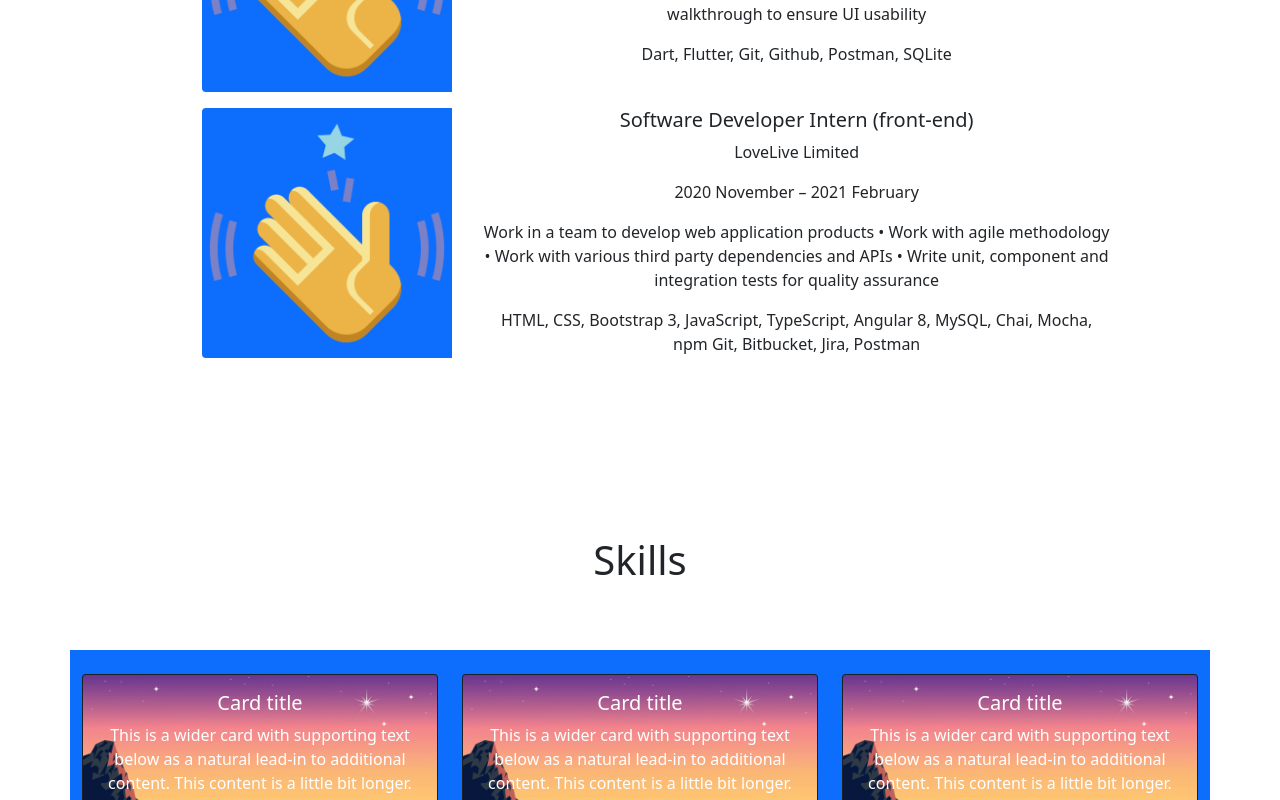
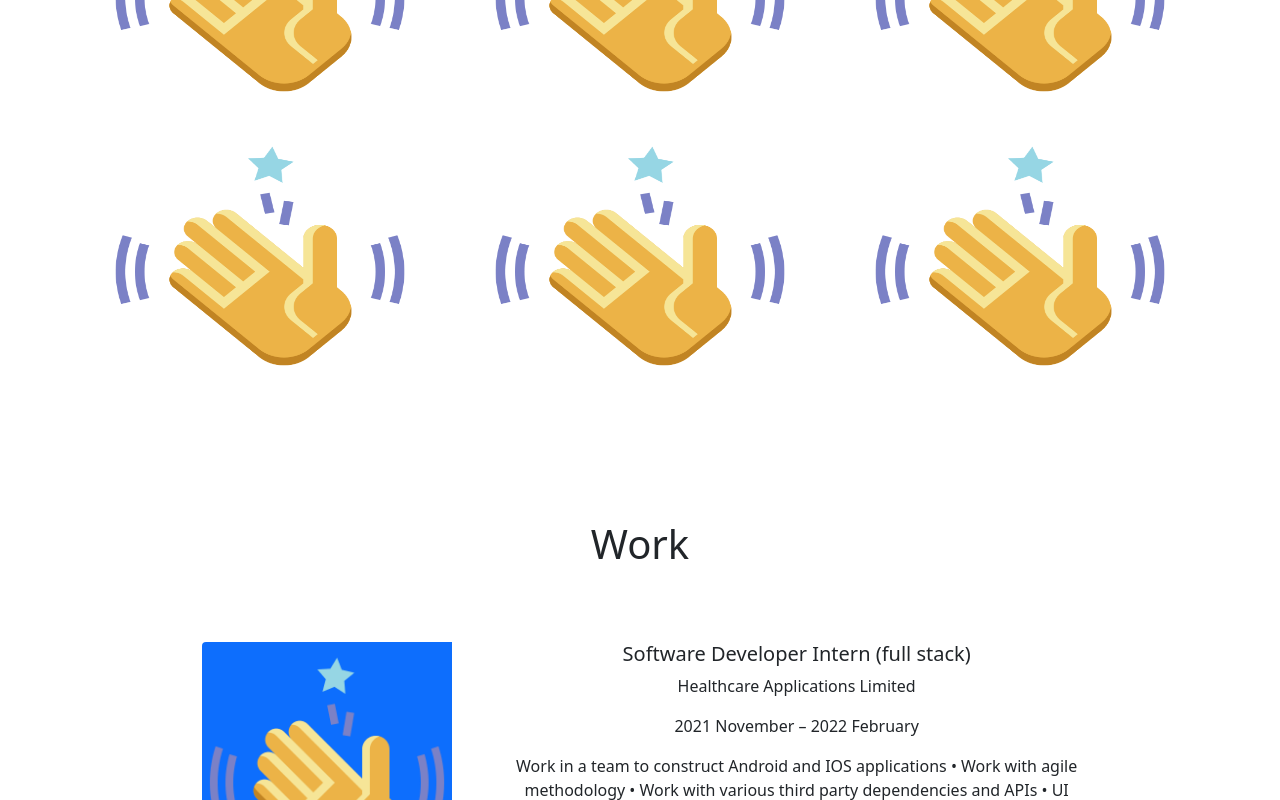
Before and after one commit to kelvinshen00/kelvinshen00.github.io, an Angular app: page / in a window 1280 px wide. Shown: the part 2000-2800 px from the top of the page. Built offline with nearby package versions, Linux system fonts and the light colour scheme.

Commit message:
add skills

```diff
--- a/src/app/app.component.html
+++ b/src/app/app.component.html
@@ -3,6 +3,13 @@
     class="navbar fixed-top navbar-dark bg-dark justify-content-end"
   >
     <div class="container-fluid navbar-content-end">
+      <button
+        type="button"
+        class="btn btn-transparent text-light"
+        (click)="scroll(PastProjectsTarget)"
+      >
+        About Me
+      </button>
       <button
         type="button"
         class="btn btn-transparent text-light"
@@ -42,6 +49,11 @@
       </div>
     </div>
 
+    <!-- About me -->
+    <div class="height-full pt-54" #AboutMeTarget>
+
+    </div>
+
     <!-- Past projects -->
     <div class="height-full pt-54" #PastProjectsTarget>
       <past-projects></past-projects>
@@ -53,11 +65,11 @@
     </div>
 
     <!-- Skills -->
-    <div class="height-full pt-54" #SkillsTarget>
+    <div class="pt-54" #SkillsTarget>
       <skills></skills>
     </div>
 
-    <div class="height-full pt-54" class="footer">
+    <div class="pt-54" class="footer">
       <h2>footer</h2>
     </div>
   </div>
--- a/src/app/skills.component.html
+++ b/src/app/skills.component.html
@@ -1,83 +1,8 @@
-<div class="d-flex flex-column justify-content-evenly height-full">
-    <h1>Skills</h1>
-    <div
-      class="bg-primary row row-cols-1 row-cols-md-3 g-4"
-    >
-      <div class="col">
-        <div class="card bg-dark text-white">
-          <img
-            src="../assets/background.jpg"
-            class="card-img third-height"
-            style="object-fit: cover"
-            alt="image"
-          />
-          <div class="card-img-overlay">
-            <h5 class="card-title">Card title</h5>
-            <p class="card-text">
-              This is a wider card with supporting text below as a natural
-              lead-in to additional content. This content is a little bit
-              longer.
-            </p>
-            <p class="card-text">Last updated 3 mins ago</p>
-          </div>
-        </div>
-      </div>
-      <div class="col">
-        <div class="card bg-dark text-white h-100">
-          <img
-            src="../assets/background.jpg"
-            class="card-img h-100"
-            style="object-fit: cover"
-            alt="image"
-          />
-          <div class="card-img-overlay">
-            <h5 class="card-title">Card title</h5>
-            <p class="card-text">
-              This is a wider card with supporting text below as a natural
-              lead-in to additional content. This content is a little bit
-              longer.
-            </p>
-            <p class="card-text">Last updated 3 mins ago</p>
-          </div>
-        </div>
-      </div>
-      <div class="col">
-        <div class="card bg-dark text-white h-100">
-          <img
-            src="../assets/background.jpg"
-            class="card-img h-100"
-            style="object-fit: cover"
-            alt="image"
-          />
-          <div class="card-img-overlay">
-            <h5 class="card-title">Card title</h5>
-            <p class="card-text">
-              This is a wider card with supporting text below as a natural
-              lead-in to additional content. This content is a little bit
-              longer.
-            </p>
-            <p class="card-text">Last updated 3 mins ago</p>
-          </div>
-        </div>
-      </div>
-      <div class="col">
-        <div class="card bg-dark text-white h-100">
-          <img
-            src="../assets/background.jpg"
-            class="card-img h-100"
-            style="object-fit: cover"
-            alt="image"
-          />
-          <div class="card-img-overlay">
-            <h5 class="card-title">Card title</h5>
-            <p class="card-text">
-              This is a wider card with supporting text below as a natural
-              lead-in to additional content. This content is a little bit
-              longer.
-            </p>
-            <p class="card-text">Last updated 3 mins ago</p>
-          </div>
-        </div>
-      </div>
-    </div>
+<div class="d-flex flex-column justify-content-around">
+  <h1 style="margin: 80px 0px">Skills</h1>
+  <div>
+    <button class="bg-dark btn text-light ms-1 me-1 mb-1" *ngFor="let skill of skills">
+      {{ skill }}
+    </button>
+  </div>
 </div>
--- a/src/app/skills.component.ts
+++ b/src/app/skills.component.ts
@@ -1,5 +1,5 @@
 import { Component } from '@angular/core';
-import { skillData, workData } from 'src/content';
+import { skillData } from 'src/content';
 
 @Component({
     selector: 'skills',
@@ -7,5 +7,5 @@ import { skillData, workData } from 'src/content';
     styleUrls: []
 })
 export class SkillsComponent {
-    skill = skillData;
+    skills = skillData;
 }
```
